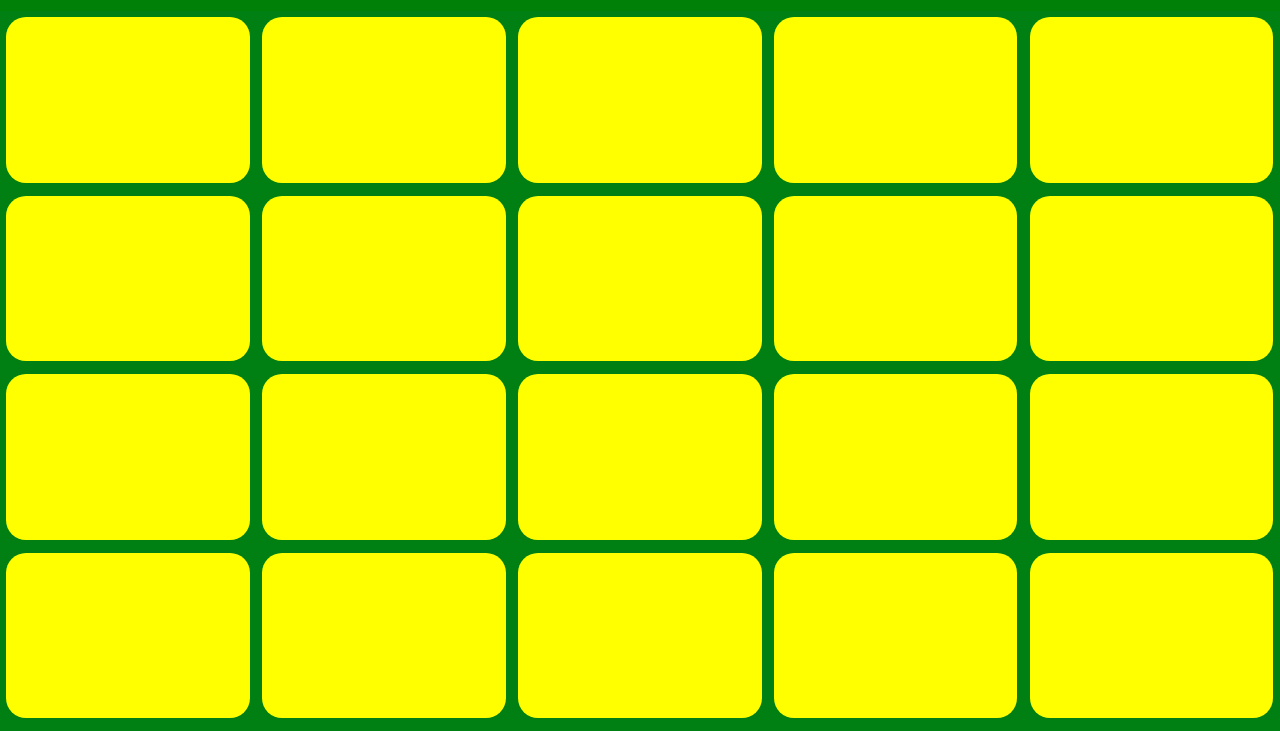
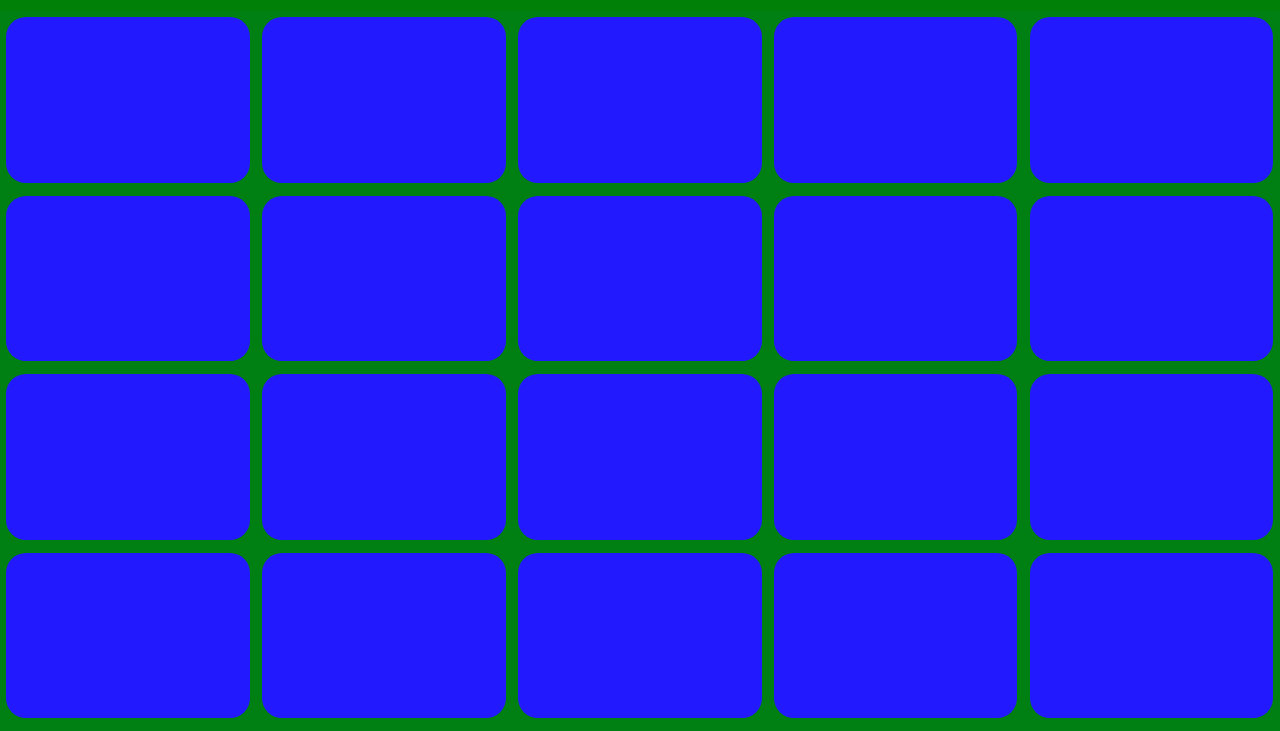
Before and after one commit to MoonTahoe/Memory, a website: page production-client/index.html in a window 1280 px wide. Shown: the part 69-800 px from the top of the page. Drawn offline with Linux system fonts and the light colour scheme.

Commit message:
Changes the card back colors

```diff
--- a/production-client/css/style.css
+++ b/production-client/css/style.css
@@ -46,7 +46,7 @@ section div {
     display: block;
     height: 23%;
     width: 19%;
-    background-color: #FF0;
+    background-color: #2319ff;
     margin: .5%;
     float: left;
     cursor: pointer;
```
Also changed, not shown: readme.md.
